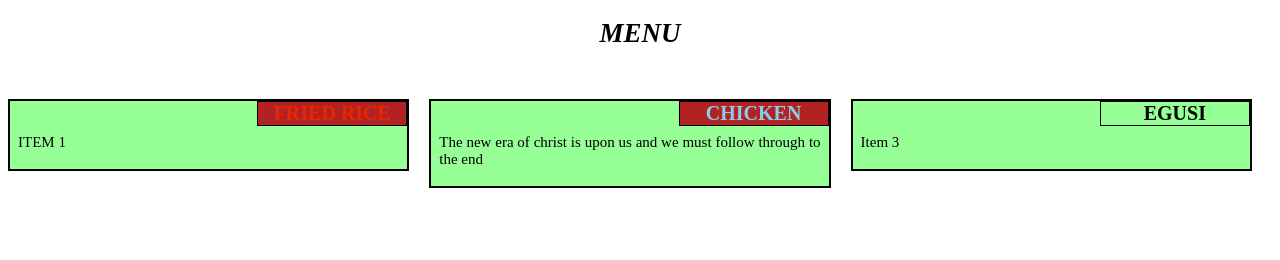
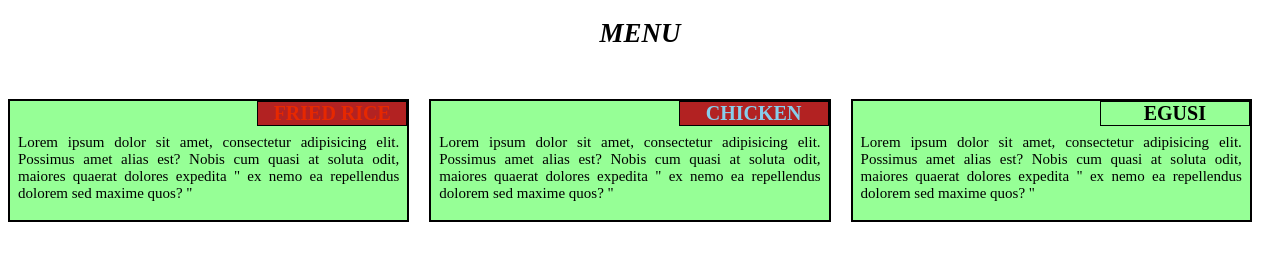
Before and after one commit to avidwatcher13/coursera-solutions, a plain HTML site: page mod2-solutions/index.html in a window 1280 px wide. Drawn offline with Linux system fonts and the light colour scheme.

Commit message:
addition and correction.

```diff
--- a/mod2-solutions/index.html
+++ b/mod2-solutions/index.html
@@ -5,7 +5,6 @@
   <link rel="stylesheet" type="text/css" href="solutions.css">
 	<meta name="viewport" content="width=device-width, initial-scale=1">
 	<title> Module 2 solutions</title>
-  <link rel="stylesheet" type="text/css" href="solutions.css">
 
 </head>
 <body>
@@ -15,24 +14,22 @@
   <div class="col-lg-4 col-md-6 col-sm-12">
     <div class="box" >
       <span id="RICE"> FRIED RICE</span>
-    <p> ITEM 1</p>
+    <p> Lorem ipsum dolor sit amet, consectetur adipisicing elit. Possimus amet alias est? Nobis cum quasi at soluta odit, maiores quaerat dolores expedita &quot; ex nemo ea repellendus dolorem sed maxime quos? &quot; </p>
   </div>
 </div>
 
   <div class="col-lg-4 col-md-6 col-sm-12">
     <div class="box">
       <span id="BEANS">CHICKEN </span>
-      <p>The new era of christ is upon us and we must follow through to the end  </p>
+      <p>Lorem ipsum dolor sit amet, consectetur adipisicing elit. Possimus amet alias est? Nobis cum quasi at soluta odit, maiores quaerat dolores expedita &quot; ex nemo ea repellendus dolorem sed maxime quos? &quot; </p>
     </div>
   </div>
 
 
-
-
-  <div class="col-lg-4 col-md-12 col-sm-12">
+  <div class="col-lg-4 col-md-10 col-sm-12">
     <div class="box">
       <span id="SOUP"> EGUSI </span>
-      <p>Item 3</p>
+      <p>Lorem ipsum dolor sit amet, consectetur adipisicing elit. Possimus amet alias est? Nobis cum quasi at soluta odit, maiores quaerat dolores expedita &quot; ex nemo ea repellendus dolorem sed maxime quos? &quot; </p>
     </div>
     </div>
 </div>
--- a/mod2-solutions/solutions.css
+++ b/mod2-solutions/solutions.css
@@ -9,6 +9,7 @@ h1 {
   font-size: 27px;
   text-transform: uppercase;
   font-style: italic;
+  font-weight: bold;
 }
 
 
```
